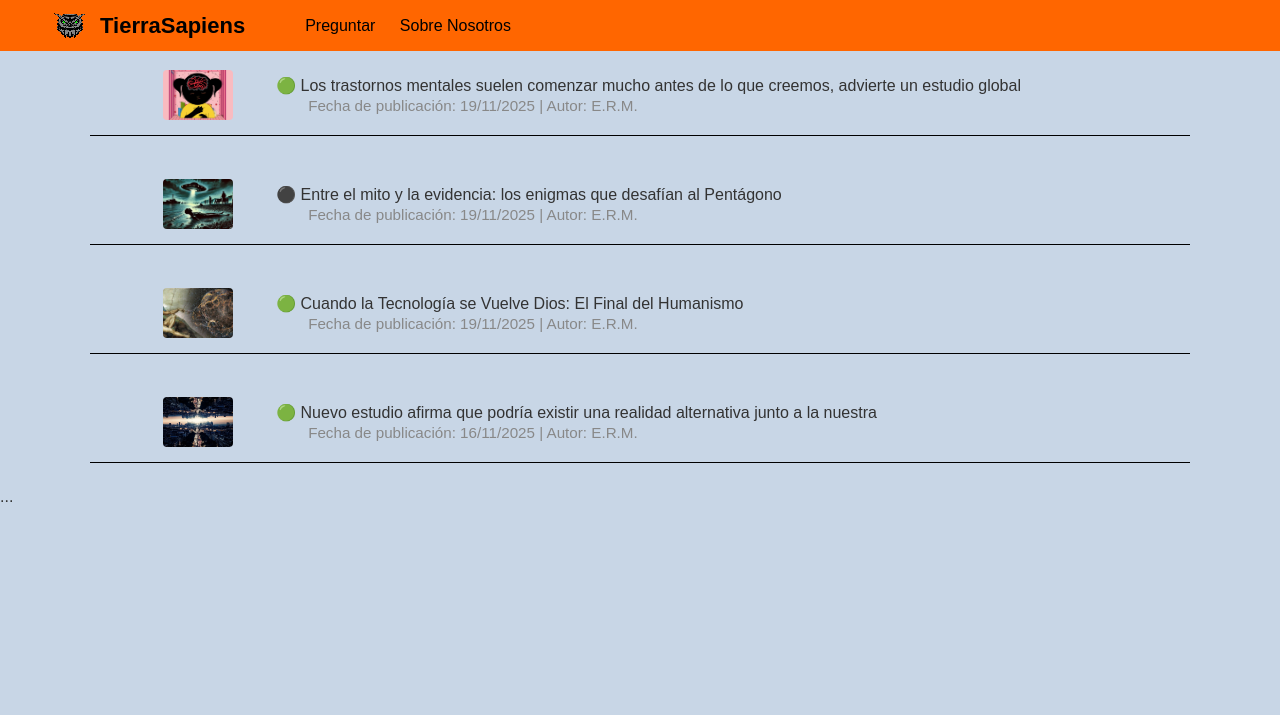
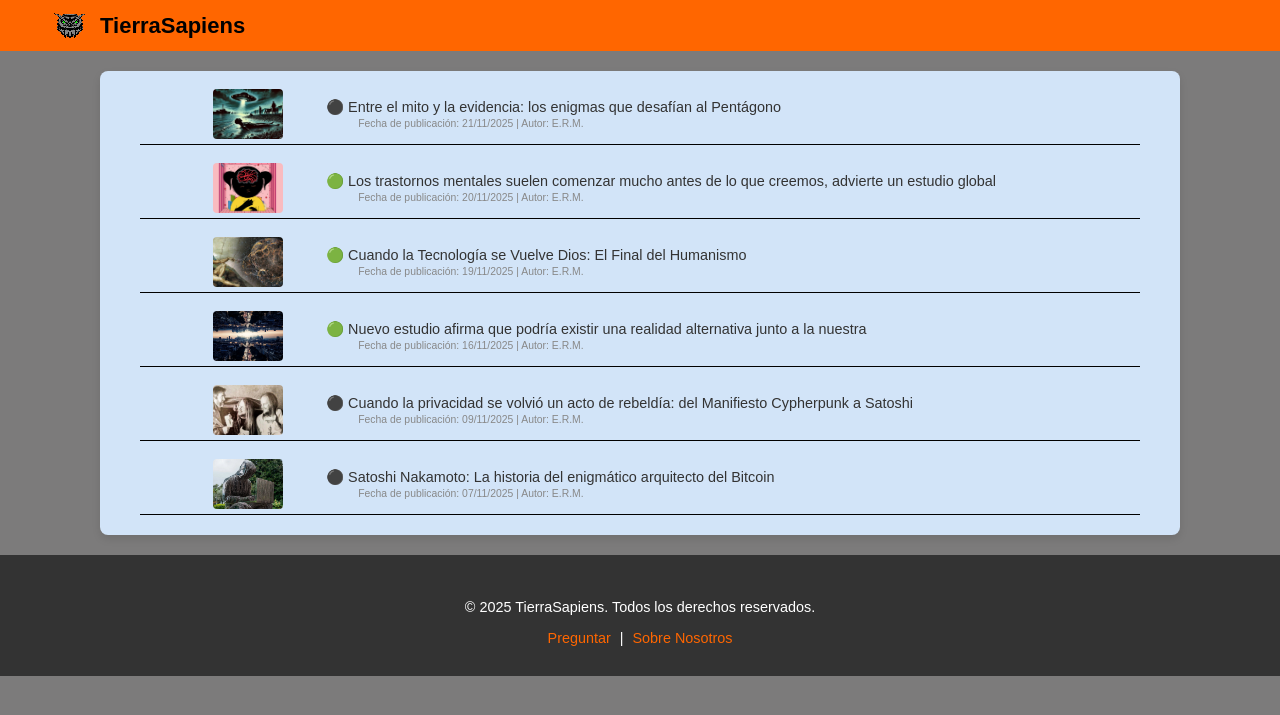
Before and after one commit to TierraSapiens/RealidadAlterna, a Jekyll site: the page built from index.md, in a window 1280 px wide. Shown: the top 715 px of the page. Built offline with Jekyll 4.4.1, drawn with Linux system fonts in a browser that asks for light colours.

```diff
--- /dev/null
+++ b/_includes/footer.html
@@ -0,0 +1,10 @@
+<footer>
+    <div class="footer-inner">
+        <p>© 2025 TierraSapiens. Todos los derechos reservados.</p>
+        <nav class="footer-menu">
+            <a href="/RealidadAlterna/preguntar.html">Preguntar</a>
+            <span> | </span>
+            <a href="/RealidadAlterna/sobre-nosotros.html">Sobre Nosotros</a>
+        </nav>
+    </div>
+</footer>
--- a/_includes/header.html
+++ b/_includes/header.html
@@ -4,9 +4,6 @@
       <a href="{{ site.baseurl }}/" class="logo">
         <img src="{{ site.baseurl }}/images/logos/BuhoVerde40x31.png" alt="Logo Realidad Alterna" class="header-logo">
         {{ site.title }}  </a>
-
-      <nav class="menu"> <a href="/RealidadAlterna/preguntar.html">Preguntar</a>
-        <a href="/RealidadAlterna/sobre-nosotros.html">Sobre Nosotros</a>
       </nav>
     </div>
   </div>
--- a/_layouts/default.html
+++ b/_layouts/default.html
@@ -6,13 +6,15 @@
     <title>{{ page.title | escape }}</title>
     <link rel="stylesheet" href="{{ site.baseurl }}/assets/css/style.css">
     <link rel="shortcut icon" type="image/png" href="{{ site.baseurl }}/images/logos/Buho 32x32.ico">
-                                                                <!-- AQUI cambio el icono pestaña -->
 </head>
 
 <body>
+
 {% include header.html %}
 
 <main>
     {{ content }}
 </main>
-...
+
+{% include footer.html %}  </body>
+</html>
--- /dev/null
+++ b/_posts/2025-11-09-cuando-la-privacidad-se-volvio-un-acto-de-rebeldia-del-manifiesto-cypherpunk-a-satoshi.md
@@ -0,0 +1,97 @@
+---
+layout: post
+title: "⚫ Cuando la privacidad se volvió un acto de rebeldía: del Manifiesto Cypherpunk a Satoshi"
+date: 2025-11-09 10:00:00 +0000
+image: images/posts/cuando-la-privacidad-se-volvio-un-acto-de-rebeldia-del-manifiesto-cypherpunk-a-satoshi/01.jpg
+author: [E.R.M.]
+---
+
+# ¿Qué es el Manifiesto Cypherpunk?
+
+El **Manifiesto Cypherpunk** fue un breve ensayo de 12 párrafos escrito por el programador y matemático estadounidense **Eric Hughes**.
+El manifiesto enfatizaba la importancia de la privacidad y las amenazas crecientes que enfrentaba en una era cada vez más digital.
+
+Concluye con un llamado a la acción dirigido a otros *cypherpunks* —personas conscientes del valor de la privacidad— para que escriban código que la proteja y lo hagan público y accesible para todos.
+
+---
+
+## ¿Cuándo se publicó el Manifiesto Cypherpunk?
+
+El Manifiesto Cypherpunk se publicó originalmente el **9 de marzo de 1993**.
+
+---
+
+## ¿Qué decía el Manifiesto Cypherpunk?
+
+Aunque el texto completo es breve, su esencia puede resumirse así:
+
+- 📌 *La privacidad y el secreto no son lo mismo.*
+- 📌 *No podemos impedir que quienes conocen asuntos privados hablen de ellos, porque la libertad de expresión es esencial en una sociedad abierta.*
+- 📌 *Las instituciones suelen beneficiarse al saber tanto como sea posible sobre nosotros y compartir esa información con otros.*
+- 📌 *Por lo tanto, depende de cada persona proteger su propia privacidad.*
+- 📌 *Debemos diseñar sistemas que revelen la menor cantidad posible de información personal.*
+- 📌 *Esa es la misión de los cypherpunks.*
+- 📌 *Los cypherpunks deben liberar su código para que otros puedan usarlo y mejorarlo.*
+- 📌 *Debemos oponernos a las regulaciones sobre criptografía, porque cifrar es simplemente retirar información.*
+<figure>
+    <img src="{{ '/images/posts/cuando-la-privacidad-se-volvio-un-acto-de-rebeldia-del-manifiesto-cypherpunk-a-satoshi/03.jpg' | relative_url }}" alt="Imagen secundaria">
+    <figcaption>El manifiesto cypherpunk</figcaption>
+</figure>
+<p style="text-align: center;">
+    <a href="https://www.activism.net/cypherpunk/manifesto.html" target="_blank">
+        📎 Puedes leer el texto completo del manifiesto Cypherpunk aquí:
+    </a>
+</p>
+---
+
+## Contexto previo a su publicación
+
+El Manifiesto Cypherpunk no fue el primer intento de alertar sobre la importancia de construir tecnologías que preserven la privacidad.
+
+Ya en **1981**, el criptógrafo y científico informático de Berkeley **David Chaum** delineaba posibles sistemas que aumentaran la privacidad mediante criptografía accesible al público general.
+
+Su trabajo más influyente —y uno de los pilares conceptuales que posteriormente influirían en Bitcoin— fue su tesis doctoral:
+
+> **Computer Systems Established, Maintained, and Trusted by Mutually Suspicious Groups**
+> (*Sistemas informáticos establecidos, mantenidos y confiados por grupos mutuamente sospechosos*)
+
+En esa tesis, Chaum describió un sistema distribuido sorprendentemente similar a lo que más tarde sería **Bitcoin**, aunque sin un mecanismo de *proof-of-work* que permitiera consenso sobre el orden de las transacciones.
+
+<figure>
+    <img src="{{ '/images/posts/cuando-la-privacidad-se-volvio-un-acto-de-rebeldia-del-manifiesto-cypherpunk-a-satoshi/02.jpg' | relative_url }}" alt="Imagen secundaria">
+    <figcaption>La tesis doctoral de David Chaum.</figcaption>
+</figure>
+
+Aún más importante fue su artículo de **1985**:
+
+> **Security without Identification: Transaction Systems to Make Big Brother Obsolete**
+> (*Seguridad sin identificación: sistemas de transacciones para volver obsoleto al Gran Hermano*)
+
+Allí desarrolló ideas clave sobre cómo crear un sistema financiero que preservara la privacidad.
+
+Este artículo fue fundamental en las reuniones de **1992 en San Francisco** de los cypherpunks, organizadas por **Eric Hughes, Timothy C. May y John Gilmore**.
+
+De esos encuentros surgió la **Cypherpunk Mailing List**, iniciada también por Hughes, May y Gilmore.
+Y fue en esa lista donde el Manifiesto Cypherpunk se publicó por primera vez.
+
+---
+
+## ¿Por qué es importante el Manifiesto Cypherpunk para Bitcoin?
+
+El Manifiesto Cypherpunk fue uno de los primeros llamados explícitos a construir **sistemas de transacción privados**.
+
+Fue una influencia temprana y directa en la creación de **Bitcoin** y en otros intentos previos (menos exitosos) de desarrollar monedas seudónimas.
+
+La invitación del manifiesto a liberar el código como **software abierto** permitió a Satoshi Nakamoto mejorar sobre intentos anteriores fallidos, como **HashCash**, creado por **Adam Back**.
+
+---
+
+<figure>
+    <img src="{{ '/images/posts/cuando-la-privacidad-se-volvio-un-acto-de-rebeldia-del-manifiesto-cypherpunk-a-satoshi/04.jpg' | relative_url }}" alt="Imagen secundaria">
+    <figcaption>Eric Hughes</figcaption>
+</figure>
+
+## 🌐 No seguimos tendencias
+
+**Las analizamos, las hackeamos y las rompemos.**
+**¡Siguenos!**
--- a/_posts/2025-11-19-los-trastornos-mentales-suelen-comenzar-mucho-antes-de-lo-que-creemos-advierte-un-estudio-global.md
+++ b/_posts/2025-11-20-los-trastornos-mentales-suelen-comenzar-mucho-antes-de-lo-que-creemos-advierte-un-estudio-global.md
@@ -1,7 +1,7 @@
 ---
 layout: post
 title: "🟢 Los trastornos mentales suelen comenzar mucho antes de lo que creemos, advierte un estudio global"
-date: 2025-11-19 10:00:00 +0000
+date: 2025-11-20 10:00:00 +0000
 image: images/posts/los-trastornos-mentales-suelen-comenzar-mucho-antes-de-lo-que-creemos-advierte-un-estudio-global/01.jpg
 author: [E.R.M.]
 ---
--- a/_posts/2025-11-19-entre-el-mito-y-la-evidencia-los-enigmas-que-desafian-al-pentagono.md
+++ b/_posts/2025-11-21-entre-el-mito-y-la-evidencia-los-enigmas-que-desafian-al-pentagono.md
@@ -1,7 +1,7 @@
 ---
 layout: post
 title: "⚫ Entre el mito y la evidencia: los enigmas que desafían al Pentágono"
-date: 2025-11-19 10:00:00 +0000
+date: 2025-11-21 00:00:00 +0000
 image: images/posts/entre-el-mito-y-la-evidencia-los-enigmas-que-desafian-al-pentagono/02.jpg
 author: [E.R.M.]
 ---
@@ -16,7 +16,7 @@ En junio de 2021 se publicó un informe oficial destinado a arrojar luz sobre lo
 
 ---
 
-## 🔹 OVNI vs. UAP: de la cultura pop al análisis gubernamental
+**🔹 OVNI vs. UAP: de la cultura pop al análisis gubernamental**
 
 Durante décadas, los misterios del cielo han cautivado la imaginación, intrigando a científicos, fanáticos de la ciencia ficción, personal militar y gobiernos de las principales naciones.
 
@@ -27,7 +27,7 @@ Actualmente, la postura oficial del gobierno de EE. UU. se centra en el **estudi
 
 ---
 
-## 🔹 No solo Estados Unidos: el incidente de Gdynia
+**🔹 No solo Estados Unidos: el incidente de Gdynia**
 
 El 21 de enero de 1959, en Gdynia, Polonia, a las 5 de la mañana, trabajadores portuarios y marineros observaron un pequeño punto de luz que apareció en el cielo oscuro.
 El objeto brillaba con varios colores, resplandeció en rojo ardiente y cayó con un estruendo metálico en el Dique N.º IV del puerto.
@@ -49,7 +49,7 @@ El caso sigue sin resolverse, dando lugar a múltiples teorías: meteorito, sat
 
 ---
 
-## 🔹 Un misterio de la República Popular Polaca: la leyenda de Emilcin
+**🔹 Un misterio de la República Popular Polaca: la leyenda de Emilcin**
 
 La historia polaca más famosa relacionada con un objeto volador no identificado es el **incidente de Emilcin**, ocurrido el 10 de mayo de 1978.
 
@@ -75,7 +75,7 @@ Aun así, la mayor comunidad dedicada a investigar OVNIs y UAP se encuentra en E
 
 ---
 
-## 🔹 OVNIs: de la burla a la investigación
+**🔹 OVNIs: de la burla a la investigación**
 
 Durante décadas, en Estados Unidos hablar de extraterrestres y naves no identificadas era motivo de burla.
 Aun así, desde 1948 el ejército comenzó a investigar seriamente estos fenómenos tras el **incidente Chiles-Whitted**, en el que dos pilotos observaron un objeto rojo, sin alas, de unos 30 metros, que “ascendió con una ráfaga de fuego desde la parte trasera”.
@@ -84,7 +84,7 @@ Un pasajero también afirmó haber visto “una estela de luz”.
 
 ---
 
-## 🔹 Un programa multimillonario
+**🔹 Un programa multimillonario**
 
 Hasta hace pocos años, un piloto militar que reportara un OVNI podía arruinar su carrera. Pero en 2017 todo cambió.
 
--- a/assets/css/style.css
+++ b/assets/css/style.css
@@ -2,22 +2,26 @@
    1. ESTILOS GLOBALES Y ESTRUCTURA
    (Se aplica a todo el sitio: Barra naranja, menú, contenedor principal)
    ========================================================================== */
-
-/* COLOR FONDO de PAGINA */
 body {
     font-family: Arial, sans-serif;
     margin: 0;
     padding: 0;
     color: #333;            /*CAMBIA COLOR TEXTO PAGINA*/
-    background-color:#c8d6e6; /*CAMBIA TODO EL FONDO de PAGINA*/
+    background-color:#7c7b7b; /*CAMBIA TODO EL FONDO de PAGINA*//* COLOR FONDO de PAGINA */
 }
 
-/* --- Contenedor Principal --- */
+/* --- Contenedor Principal del Contenido (DONDE ESTÁ EL TEXTO) --- */
 main {
-    max-width: 1100px; /* Ancho máximo del sitio */
-    margin: 0 auto;    /* Centrado en pantalla */
-    padding: 0px 20px; /* REDUCE espacio entre BARRA Naranja y Titulo superior Pagina */
-}                       /*Para pegarlo completamente usar 0px 20px;.*/
+    background-color: #d2e4f8; /* Fondo Blanco para el contenido */
+    max-width: 1000px; /* Limita el ancho del contenido principal (ajusta este valor) */
+    margin: 20px auto; /* Centra el bloque blanco y le da espacio arriba y abajo */
+    padding: 0px 40px 20px 40px;
+    /* 0px arriba (para no tener espacio) */
+    /* 40px a los lados (para que el texto respire y no se encoja) */
+    /* 20px abajo (para que no se pegue al fondo) */
+    border-radius: 8px; /* Opcional: Esquinas ligeramente redondeadas */
+    box-shadow: 0 4px 8px rgba(0, 0, 0, 0.1); /* Opcional: Sombra suave */
+}
 
 /* --- Barra Naranja (Header) --- */
 .topbar {
@@ -61,6 +65,25 @@ main {
     text-decoration: underline;
 }
 
+/* --- Estilos para el Pie de Página (Footer) --- */
+footer {
+    padding: 30px 20px;
+    background-color: #333; /* Un color oscuro para el fondo del footer */
+    color: #FFF;
+    text-align: center;
+    font-size: 0.9em;
+}
+
+.footer-inner {
+    max-width: 1000px;
+    margin: 0 auto;
+}
+
+.footer-menu a {
+    color: #ff6600; /* Color naranja para los enlaces */
+    text-decoration: none;
+    margin: 0 5px;
+}
 
 /* ==========================================================================
    2. ESTILOS DE LA PÁGINA DE INICIO (Listado de Publicaciones)
@@ -70,7 +93,7 @@ main {
 .intro {
     text-align: center;
     margin: 0;
-    padding-top: 1px; /*3er. Acerca BARRA NARANJA*/
+    padding-top: 0px; /*Acerca BARRA NARANJA*/
     padding-bottom: 10px;
 }
 /*El estilo del título que aparece en la Página de Inicio (la que lista las publicaciones).*/
@@ -85,15 +108,15 @@ main {
     font-family: 'Arial', Verdana, sans-serif;   /* << Cambia título y fecha a la vez */
     list-style: none;
     padding: 0;
-    margin-top: 1px;  /*2da. Acerca BARRA NARANJA A TITULO SUPERIOR PUBLICACION/ES */
+    margin-top: 0px;  /*2da. Acerca BARRA NARANJA A TITULO SUPERIOR PUBLICACION/ES */
 }
 
 /* LINEA DIVIDE TITULOS */
 .post-item {
     display: flex;
     align-items: center; /* Centra verticalmente la foto con el texto */
-    margin-bottom: 25px;
-    padding-bottom: 15px;
+    margin-bottom: 0px; /*Esta propiedad define el espacio en blanco después de la línea divisoria inferior de cada artículo.*/
+    padding-bottom: 5px; /*Esta propiedad define el espacio en blanco entre el texto del artículo y la línea divisoria inferior.*/
     border-bottom: 1px solid #000000;   /* LINEA DIVIDE TITULOS LISTADO PUBLICACION */
     gap: 15px;                            /* 1px: El grosor de la línea es de 1 píxel.*/
  /* border-bottom: none;                 /*Agregar ESTO PARA ELIMINAR LA LÍNEA */
@@ -117,7 +140,7 @@ main {
 
 .post-title {
     font-family: "Arial", Arial Black, sans-serif; /*<<< Cambiar estilo letra SOLO del título */
-    font-size: 1.0em; /* TAMAÑO Título del listado publicaciones */
+    font-size: 0.9em; /* TAMAÑO Título del listado publicaciones */
     color: #333;
     text-decoration: none;
     margin: 0;
@@ -125,7 +148,7 @@ main {
 }
 
 .post-meta {     /*"MOVER Fecha de publicación y autor*/
-    font-size: 0.95em; /*TAMAÑO letra publicacion autor */
+    font-size: 0.65em; /*TAMAÑO letra publicacion autor */
     color: #888;
     margin-top: 2px;   /* Pequeña separación del título */
     margin-left: 32px;  /* Alineado con el título hacia la Derecha */
@@ -135,18 +158,19 @@ main {
    3. ESTILOS DE LA PUBLICACIÓN INDIVIDUAL (Página del Post)
    (Afectan cuando entras a leer el artículo completo)
    ========================================================================== */
+
 /* --- Contenedor Principal de la Publicación --- */
 .post-container {
     padding-top: 0;
     margin-top: 0;
-    width: 100%;       /* Aseguramos que el contenedor también sea 100% */
+    width: 100%;  /* Aseguramos que el contenedor también sea 100% */
 }
 
 /* --- A. IMAGEN PRINCIPAL (BANNER) --- */
 .post-container > img {
     /* TAMAÑO EN PÍXELES */
     max-width: 900px !important; /*ANCHO máximo EJEMPLO: Limitar banner a 900px */
-    max-height: 400px; /*ALTO máximo. Opcional: Limita la altura del banner si quieres que sea corto */
+    max-height: 300px; /*ALTO máximo. Opcional: Limita la altura del banner si quieres que sea corto */
 
     width: 100%;
     height: auto;
@@ -191,9 +215,9 @@ main {
     margin-bottom: 1px; /* Espacio entre cada viñeta */
 }
 
-/* --- Título Principal del Artículo --- */
+/* --- TITULO PRINCIPAL del Artículo --- */
 main h1 {
-    font-size: 1.2em; /* Título bien grande para la lectura */
+    font-size: 1.3em; /* Título bien grande para la lectura */
     font-family: "Arial", Verdana, sans-serif;   /* << Cambia título y fecha a la vez */
     color: #222;
     padding-top: 0;
@@ -232,7 +256,7 @@ main h1 {
 
 /* --- Texto del Artículo (Párrafos) --- */
 main p {
-    font-size: 1.2em; /* Letra cómoda para leer */
+    font-size: 1.1em; /* Letra cómoda para leer */
     font-family: "Arial", Verdana, sans-serif;   /* << Cambia título y fecha a la vez */
     line-height: 1.4; /* Espacio entre renglones */
     color: #333;
@@ -243,6 +267,6 @@ main p {
 
 /* --- Enlaces dentro del artículo --- */
 main p a {
-    color: #ff6600; /* Links naranjas dentro del texto */
+    color: #002646; /* Links naranjas dentro del texto */
     text-decoration: underline;
 }
```
Also changed, not shown: _posts/2025-11-07-satoshi-nakamoto-la-historia-del-enigmático-arquitecto-del-bitcoin.md (added, +205 -0 lines), images/posts/cuando-la-privacidad-se-volvio-un-acto-de-rebeldia-del-manifiesto-cypherpunk-a-satoshi/01.jpg (added), images/posts/cuando-la-privacidad-se-volvio-un-acto-de-rebeldia-del-manifiesto-cypherpunk-a-satoshi/02.jpg (added), images/posts/cuando-la-privacidad-se-volvio-un-acto-de-rebeldia-del-manifiesto-cypherpunk-a-satoshi/03.jpg (added), images/posts/cuando-la-privacidad-se-volvio-un-acto-de-rebeldia-del-manifiesto-cypherpunk-a-satoshi/04.jpg (added), images/posts/satoshi-nakamoto-la-historia-del-enigmático-arquitecto-del-bitcoin/01.jpg (added), images/posts/satoshi-nakamoto-la-historia-del-enigmático-arquitecto-del-bitcoin/02.jpg (added), images/posts/satoshi-nakamoto-la-historia-del-enigmático-arquitecto-del-bitcoin/03.jpg (added).
